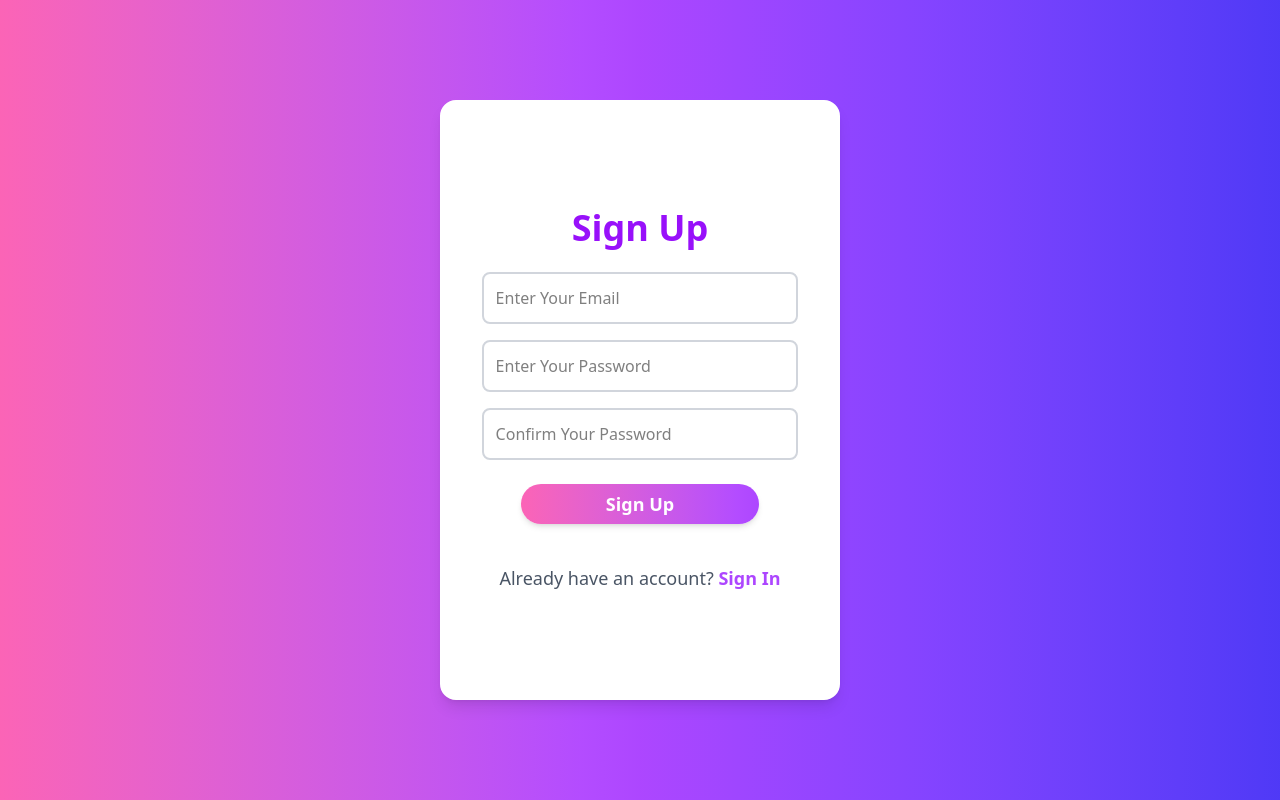
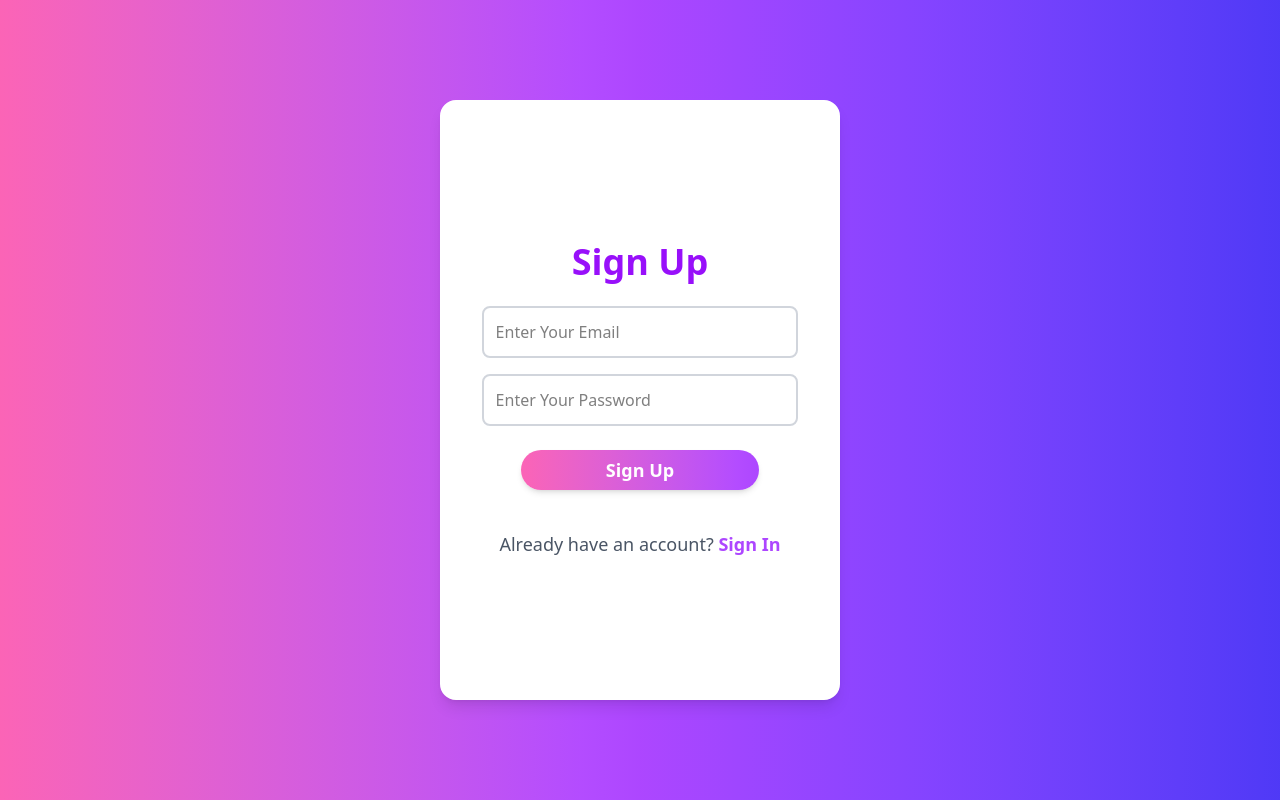
Before and after one commit to kamran-faiz-0177/mern-food-app, a React (Vite) app in the folder frontend/: page /signup in a window 1280 px wide. Built offline with nearby package versions, Linux system fonts and the light colour scheme.

Commit message:
Update Signup.jsx

```diff
--- a/frontend/src/Pages/Signup.jsx
+++ b/frontend/src/Pages/Signup.jsx
@@ -5,17 +5,11 @@ import url2 from "../utils";
 const Signup = () => {
   const [email, setEmail] = useState("");
   const [password, setPassword] = useState("");
-  const [confirmPassword, setConfirmPassword] = useState("");
   const navigate = useNavigate();
 
   const HandleSubmit = async () => {
-    if (!email || !password || !confirmPassword) {
+    if (!email || !password) {
       console.log('All fields are required!');
-      return;
-    }
-
-    if (password !== confirmPassword) {
-      console.log('Passwords do not match!');
       return;
     }
 
@@ -28,7 +22,6 @@ const Signup = () => {
         },
         body: JSON.stringify({ email, password }),
       };
-
       const response = await fetch(url, options);
       const result = await response.json();
       const { success, message, error } = result;
@@ -62,12 +55,6 @@ const Signup = () => {
               onChange={(e) => setPassword(e.target.value)}
               className="p-3 rounded-lg border-2 border-gray-300 focus:outline-none focus:ring-2 focus:ring-purple-400 transition duration-300"
             />
-          <input
-            type="password"
-            placeholder="Confirm Your Password"
-            onChange={(e) => setConfirmPassword(e.target.value)}
-            className="p-3 rounded-lg border-2 border-gray-300 focus:outline-none focus:ring-2 focus:ring-purple-400 transition duration-300"
-          />
           </div>
           <div className="w-full flex justify-center">
             <button
```
Lines whose indentation alone changed are shown as unchanged.
